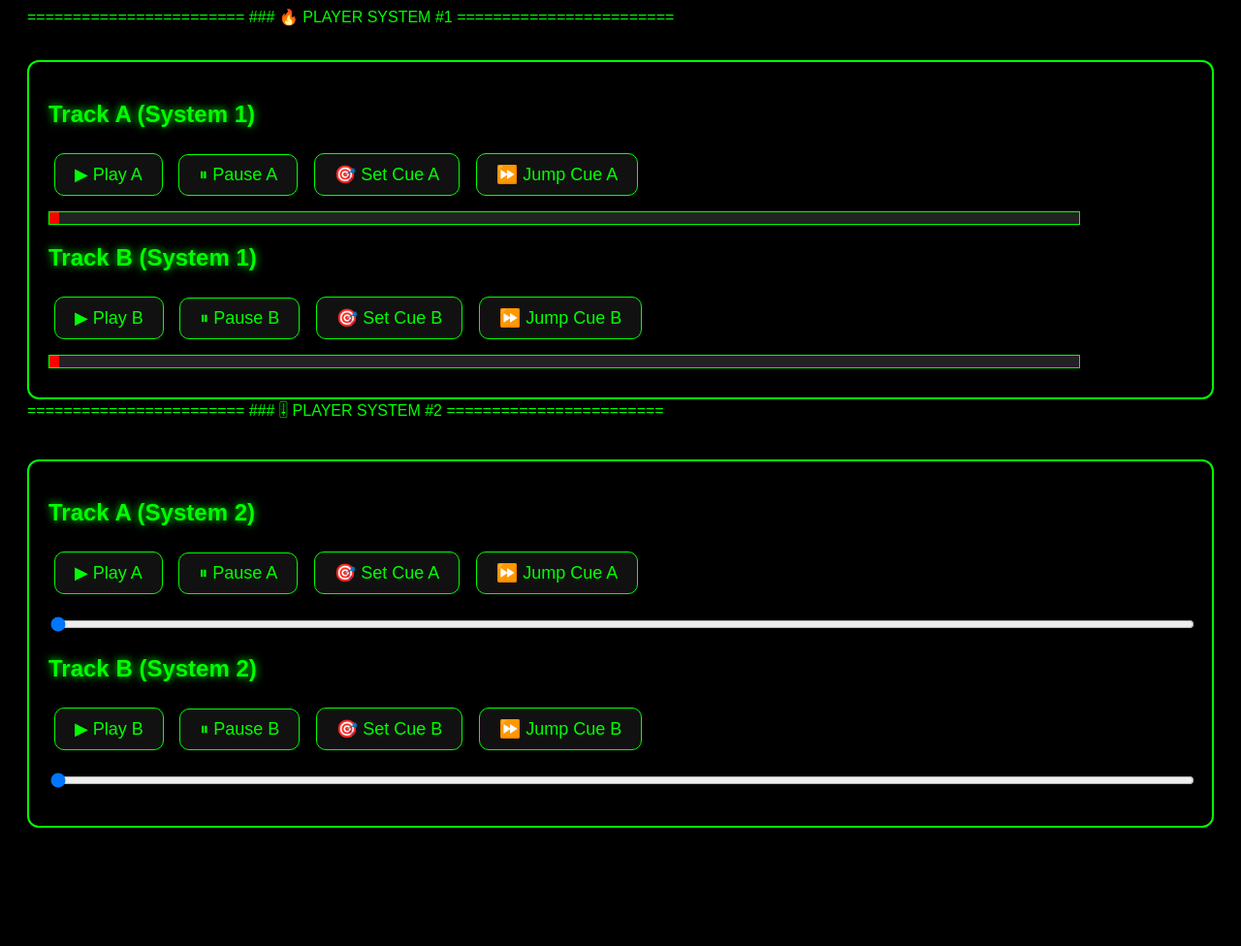
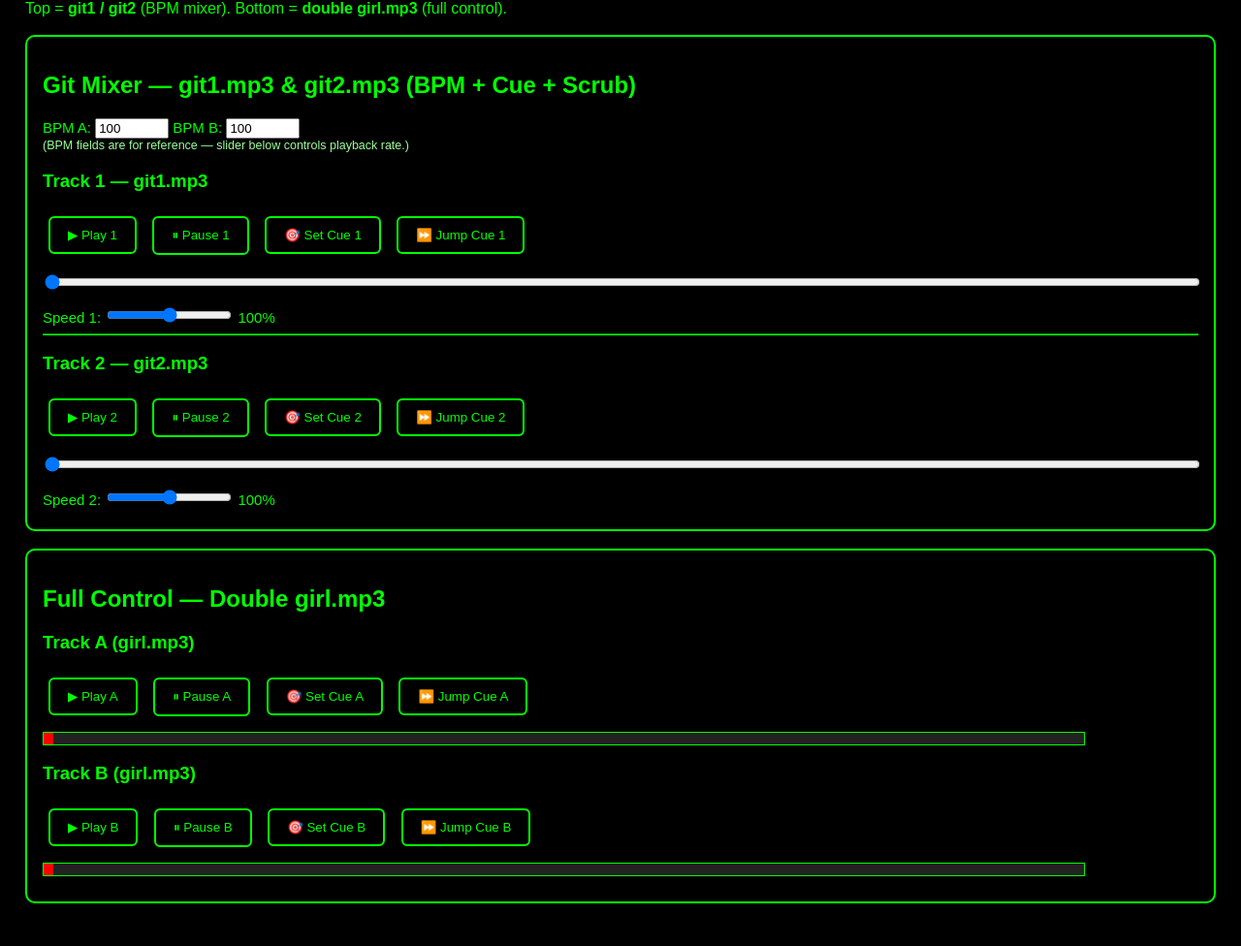
Before and after one commit to lubinronald36-design/DJFinalBOOM, a plain HTML site: page index.html in a window 1280 px wide. Shown: the part 101-1077 px from the top of the page at 97% size. Before the commit the page ends 983 px from the top, so only its background shows below. Drawn offline with Linux system fonts and the light colour scheme.

Commit message:
Update index.html

```diff
--- a/index.html
+++ b/index.html
@@ -1,219 +1,198 @@
 <!DOCTYPE html>
-<html>
+<html lang="en">
 <head>
-<meta charset="UTF-8" />
-<title>Ronald DJ – FULL MIX SYSTEM</title>
-
+<meta charset="utf-8"/>
+<title>Ronald DJ – Merged Mixers</title>
+<meta name="viewport" content="width=device-width,initial-scale=1"/>
 <style>
-body {
-  background: #000;
-  color: #0f0;
-  font-family: Arial;
-  padding: 20px;
-}
-h1, h2 {
-  text-shadow: 0px 0px 8px #0f0;
-}
-button {
-  padding: 10px 20px;
-  margin: 6px;
-  font-size: 18px;
-  border-radius: 10px;
-  background: #111;
-  color: #0f0;
-  border: 1px solid #0f0;
-}
-button:hover {
-  background: #0f0;
-  color: #000;
-}
-
-/* SCRUB STYLE FROM FIRST PLAYER */
-.progress {
-  width: 90%;
-  height: 12px;
-  background: #222;
-  border: 1px solid #0f0;
-  margin: 10px 0;
-  position: relative;
-  cursor: pointer;
-}
-.marker {
-  width: 10px;
-  height: 12px;
-  background: red;
-  position: absolute;
-  top: 0;
-  left: 0;
-}
-
-/* SLIDER STYLE FROM SECOND PLAYER */
-.progress-container {
-  position: relative;
-  width: 100%;
-  margin: 15px 0;
-}
-.progress-bar {
-  width: 100%;
-}
-.cue-marker {
-  position: absolute;
-  top: -5px;
-  width: 4px;
-  height: 20px;
-  background: yellow;
-  display: none;
-}
-
-section {
-  border: 2px solid #0f0;
-  padding: 20px;
-  margin-top: 35px;
-  border-radius: 12px;
-}
+  body{background:#000;color:#0f0;font-family:Arial;padding:18px}
+  h1{margin-bottom:6px;text-shadow:0 0 8px #0f0}
+  section{border:2px solid #0f0;border-radius:10px;padding:16px;margin:18px 0}
+  .button{padding:10px 18px;margin:6px;background:#000;border:2px solid #0f0;color:#0f0;border-radius:6px;cursor:pointer}
+  .button:hover{background:#0f0;color:#000}
+  .progress{width:90%;height:12px;background:#222;border:1px solid #0f0;margin:10px 0;position:relative;cursor:pointer}
+  .marker{width:10px;height:12px;background:red;position:absolute;top:0;left:0}
+  .progress-container{position:relative;width:100%;margin:12px 0}
+  .progress-bar{width:100%}
+  .cue-marker{position:absolute;top:-5px;width:4px;height:20px;background:yellow;display:none}
+  .bpm-box{color:#0f0;margin:6px 0;font-size:15px}
 </style>
 </head>
-
 <body>
 
-<h1>🎧 Ronald DJ – FULL MIX ENGINE 🎧</h1>
+<h1>🎧 Ronald DJ – Merged Mixers</h1>
+<p>Top = <strong>git1 / git2</strong> (BPM mixer). Bottom = <strong>double girl.mp3</strong> (full control).</p>
 
-========================
-### 🔥 PLAYER SYSTEM #1
-========================
+<!-- ======================= -->
+<!-- SECTION 1: git1 / git2 -->
+<!-- ======================= -->
+<section id="git-mixer">
+  <h2>Git Mixer — git1.mp3 &amp; git2.mp3 (BPM + Cue + Scrub)</h2>
 
-<section>
+  <div class="bpm-box">
+    BPM A: <input id="bpmA" type="number" value="100" style="width:68px">
+    BPM B: <input id="bpmB" type="number" value="100" style="width:68px">
+    <small style="display:block;color:#9f9">(BPM fields are for reference — slider below controls playback rate.)</small>
+  </div>
 
-<audio id="girlA" src="girl.mp3"></audio>
-<audio id="girlB" src="girl.mp3"></audio>
+  <!-- Track 1 -->
+  <h3>Track 1 — git1.mp3</h3>
+  <audio id="g1" src="git1.mp3"></audio>
+  <button class="button" onclick="g1.play()">▶ Play 1</button>
+  <button class="button" onclick="g1.pause()">⏸ Pause 1</button>
+  <button class="button" onclick="setCueG1()">🎯 Set Cue 1</button>
+  <button class="button" onclick="jumpCueG1()">⏩ Jump Cue 1</button>
 
-<h2>Track A (System 1)</h2>
-<button onclick="playTrack('girlA')">▶ Play A</button>
-<button onclick="pauseTrack('girlA')">⏸ Pause A</button>
-<button onclick="setCue('girlA')">🎯 Set Cue A</button>
-<button onclick="jumpCue('girlA')">⏩ Jump Cue A</button>
+  <div class="progress-container">
+    <input id="pG1" type="range" class="progress-bar" min="0" max="100" value="0">
+    <div id="cmG1" class="cue-marker"></div>
+  </div>
 
-<div class="progress" id="barA" onclick="scrub(event, 'girlA', 'barA')">
-  <div class="marker" id="markerA"></div>
-</div>
+  <div class="bpm-box">
+    Speed 1: <input id="speedG1" type="range" min="50" max="150" value="100"> <span id="speedTxtG1">100%</span>
+  </div>
 
-<h2>Track B (System 1)</h2>
-<button onclick="playTrack('girlB')">▶ Play B</button>
-<button onclick="pauseTrack('girlB')">⏸ Pause B</button>
-<button onclick="setCue('girlB')">🎯 Set Cue B</button>
-<button onclick="jumpCue('girlB')">⏩ Jump Cue B</button>
+  <hr style="border-color:#0f0">
 
-<div class="progress" id="barB" onclick="scrub(event, 'girlB', 'barB')">
-  <div class="marker" id="markerB"></div>
-</div>
+  <!-- Track 2 -->
+  <h3>Track 2 — git2.mp3</h3>
+  <audio id="g2" src="git2.mp3"></audio>
+  <button class="button" onclick="g2.play()">▶ Play 2</button>
+  <button class="button" onclick="g2.pause()">⏸ Pause 2</button>
+  <button class="button" onclick="setCueG2()">🎯 Set Cue 2</button>
+  <button class="button" onclick="jumpCueG2()">⏩ Jump Cue 2</button>
 
+  <div class="progress-container">
+    <input id="pG2" type="range" class="progress-bar" min="0" max="100" value="0">
+    <div id="cmG2" class="cue-marker"></div>
+  </div>
+
+  <div class="bpm-box">
+    Speed 2: <input id="speedG2" type="range" min="50" max="150" value="100"> <span id="speedTxtG2">100%</span>
+  </div>
 </section>
 
-========================
-### 🎚 PLAYER SYSTEM #2
-========================
+<!-- ======================= -->
+<!-- SECTION 2: double girl -->
+<!-- ======================= -->
+<section id="double-girl">
+  <h2>Full Control — Double girl.mp3</h2>
 
-<section>
+  <!-- System 1 style (scrub with red marker) -->
+  <audio id="girlA" src="girl.mp3"></audio>
+  <audio id="girlB" src="girl.mp3"></audio>
 
-<h2>Track A (System 2)</h2>
-<button class="button" onclick="audioA.play()">▶ Play A</button>
-<button class="button" onclick="audioA.pause()">⏸ Pause A</button>
-<button class="button" onclick="setCueA()">🎯 Set Cue A</button>
-<button class="button" onclick="jumpCueA()">⏩ Jump Cue A</button>
+  <h3>Track A (girl.mp3)</h3>
+  <button class="button" onclick="playGC('girlA')">▶ Play A</button>
+  <button class="button" onclick="pauseGC('girlA')">⏸ Pause A</button>
+  <button class="button" onclick="setCueGC('girlA')">🎯 Set Cue A</button>
+  <button class="button" onclick="jumpCueGC('girlA')">⏩ Jump Cue A</button>
+  <div class="progress" id="barGA" onclick="scrubGC(event,'girlA','barGA')"><div id="markerGA" class="marker"></div></div>
 
-<div class="progress-container">
-  <input id="progressA" type="range" class="progress-bar" min="0" max="100" value="0">
-  <div id="cueMarkerA" class="cue-marker"></div>
-</div>
-
-<h2>Track B (System 2)</h2>
-<button class="button" onclick="audioB.play()">▶ Play B</button>
-<button class="button" onclick="audioB.pause()">⏸ Pause B</button>
-<button class="button" onclick="setCueB()">🎯 Set Cue B</button>
-<button class="button" onclick="jumpCueB()">⏩ Jump Cue B</button>
-
-<div class="progress-container">
-  <input id="progressB" type="range" class="progress-bar" min="0" max="100" value="0">
-  <div id="cueMarkerB" class="cue-marker"></div>
-</div>
-
+  <h3>Track B (girl.mp3)</h3>
+  <button class="button" onclick="playGC('girlB')">▶ Play B</button>
+  <button class="button" onclick="pauseGC('girlB')">⏸ Pause B</button>
+  <button class="button" onclick="setCueGC('girlB')">🎯 Set Cue B</button>
+  <button class="button" onclick="jumpCueGC('girlB')">⏩ Jump Cue B</button>
+  <div class="progress" id="barGB" onclick="scrubGC(event,'girlB','barGB')"><div id="markerGB" class="marker"></div></div>
 </section>
 
 <script>
-// SYSTEM #1
-let cueA1 = 0, cueB1 = 0;
+/* =========================
+   SECTION 1 — GIT MIXER
+   ========================= */
+const g1 = document.getElementById('g1');
+const g2 = document.getElementById('g2');
+const pG1 = document.getElementById('pG1');
+const pG2 = document.getElementById('pG2');
+const cmG1 = document.getElementById('cmG1');
+const cmG2 = document.getElementById('cmG2');
+const speedG1 = document.getElementById('speedG1');
+const speedG2 = document.getElementById('speedG2');
+const speedTxtG1 = document.getElementById('speedTxtG1');
+const speedTxtG2 = document.getElementById('speedTxtG2');
 
-function playTrack(id){document.getElementById(id).play();}
-function pauseTrack(id){document.getElementById(id).pause();}
+let cueG1 = 0, cueG2 = 0;
 
-function setCue(id){
-  const audio=document.getElementById(id);
-  if(id==="girlA") cueA1=audio.currentTime;
-  if(id==="girlB") cueB1=audio.currentTime;
+// keep progress updated
+g1.addEventListener('timeupdate', ()=> {
+  if (g1.duration) pG1.value = (g1.currentTime/g1.duration)*100;
+});
+g2.addEventListener('timeupdate', ()=> {
+  if (g2.duration) pG2.value = (g2.currentTime/g2.duration)*100;
+});
+
+// seek when dragging
+pG1.addEventListener('input', ()=> {
+  if (g1.duration) g1.currentTime = (pG1.value/100)*g1.duration;
+});
+pG2.addEventListener('input', ()=> {
+  if (g2.duration) g2.currentTime = (pG2.value/100)*g2.duration;
+});
+
+// cue functions
+function setCueG1(){ if(g1.duration){ cueG1 = g1.currentTime; cmG1.style.left = (cueG1/g1.duration)*100 + '%'; cmG1.style.display='block'; } }
+function jumpCueG1(){ if(g1.duration){ g1.currentTime = cueG1; g1.play(); } }
+
+function setCueG2(){ if(g2.duration){ cueG2 = g2.currentTime; cmG2.style.left = (cueG2/g2.duration)*100 + '%'; cmG2.style.display='block'; } }
+function jumpCueG2(){ if(g2.duration){ g2.currentTime = cueG2; g2.play(); } }
+
+// playback speed (BPM-ish)
+speedG1.addEventListener('input', ()=> {
+  const rate = speedG1.value/100;
+  g1.playbackRate = rate;
+  speedTxtG1.textContent = speedG1.value + '%';
+});
+speedG2.addEventListener('input', ()=> {
+  const rate = speedG2.value/100;
+  g2.playbackRate = rate;
+  speedTxtG2.textContent = speedG2.value + '%';
+});
+
+/* =========================
+   SECTION 2 — DOUBLE GIRL
+   ========================= */
+const girlA = document.getElementById('girlA');
+const girlB = document.getElementById('girlB');
+
+let cueGA = 0, cueGB = 0;
+
+function playGC(id){ document.getElementById(id).play(); }
+function pauseGC(id){ document.getElementById(id).pause(); }
+function setCueGC(id){
+  const a = document.getElementById(id);
+  if(!a.duration) return;
+  if(id==='girlA'){ cueGA = a.currentTime; document.getElementById('markerGA').style.left = (cueGA/a.duration)*document.getElementById('barGA').clientWidth + 'px'; }
+  if(id==='girlB'){ cueGB = a.currentTime; document.getElementById('markerGB').style.left = (cueGB/a.duration)*document.getElementById('barGB').clientWidth + 'px'; }
 }
-function jumpCue(id){
-  const audio=document.getElementById(id);
-  if(id==="girlA") audio.currentTime = cueA1;
-  if(id==="girlB") audio.currentTime = cueB1;
-  audio.play();
+function jumpCueGC(id){
+  const a = document.getElementById(id);
+  if(id==='girlA') a.currentTime = cueGA;
+  if(id==='girlB') a.currentTime = cueGB;
+  a.play();
+}
+function scrubGC(e,aId,barId){
+  const bar = document.getElementById(barId);
+  const a = document.getElementById(aId);
+  const rect = bar.getBoundingClientRect();
+  const x = (e.clientX || (e.touches && e.touches[0].clientX)) - rect.left;
+  const pct = Math.max(0,Math.min(1, x/rect.width));
+  if(a.duration) a.currentTime = pct * a.duration;
 }
 
-function scrub(event, audioId, barId){
-  const bar=document.getElementById(barId);
-  const audio=document.getElementById(audioId);
-  const rect=bar.getBoundingClientRect();
-  const x=event.clientX - rect.left;
-  const pct=x / rect.width;
-  audio.currentTime=pct * audio.duration;
+// update red markers for full-control decks
+setInterval(()=>{
+  updateMarkerFull('girlA','markerGA','barGA');
+  updateMarkerFull('girlB','markerGB','barGB');
+},40);
+function updateMarkerFull(audioId, markerId, barId){
+  const a = document.getElementById(audioId);
+  const m = document.getElementById(markerId);
+  const bar = document.getElementById(barId);
+  if(!a.duration) return;
+  const pct = a.currentTime / a.duration;
+  m.style.left = (pct * bar.clientWidth) + 'px';
 }
-
-setInterval(()=>{
-  updateMarker("girlA","markerA","barA");
-  updateMarker("girlB","markerB","barB");
-},40);
-
-function updateMarker(audioId, markerId, barId){
-  const audio=document.getElementById(audioId);
-  const marker=document.getElementById(markerId);
-  const bar=document.getElementById(barId);
-
-  if(audio.duration>0){
-    const pct=audio.currentTime / audio.duration;
-    marker.style.left = (pct * bar.clientWidth) + "px";
-  }
-}
-
-// SYSTEM #2
-let audioA=new Audio("girl.mp3");
-let audioB=new Audio("girl.mp3");
-
-let progressA=document.getElementById("progressA");
-let progressB=document.getElementById("progressB");
-
-let cueA=0, cueB=0;
-
-let cueMarkerA=document.getElementById("cueMarkerA");
-let cueMarkerB=document.getElementById("cueMarkerB");
-
-audioA.addEventListener("timeupdate",()=>{progressA.value=(audioA.currentTime/audioA.duration)*100;});
-audioB.addEventListener("timeupdate",()=>{progressB.value=(audioB.currentTime/audioB.duration)*100;});
-
-progressA.addEventListener("input",()=>{audioA.currentTime=(progressA.value/100)*audioA.duration;});
-progressB.addEventListener("input",()=>{audioB.currentTime=(progressB.value/100)*audioB.duration;});
-
-function setCueA(){
-  cueA=audioA.currentTime;
-  cueMarkerA.style.left=(cueA/audioA.duration)*100+"%";
-  cueMarkerA.style.display="block";
-}
-function jumpCueA(){audioA.currentTime=cueA;}
-
-function setCueB(){
-  cueB=audioB.currentTime;
-  cueMarkerB.style.left=(cueB/audioB.duration)*100+"%";
-  cueMarkerB.style.display="block";
-}
-function jumpCueB(){audioB.currentTime=cueB;}
 </script>
 
 </body>
```
